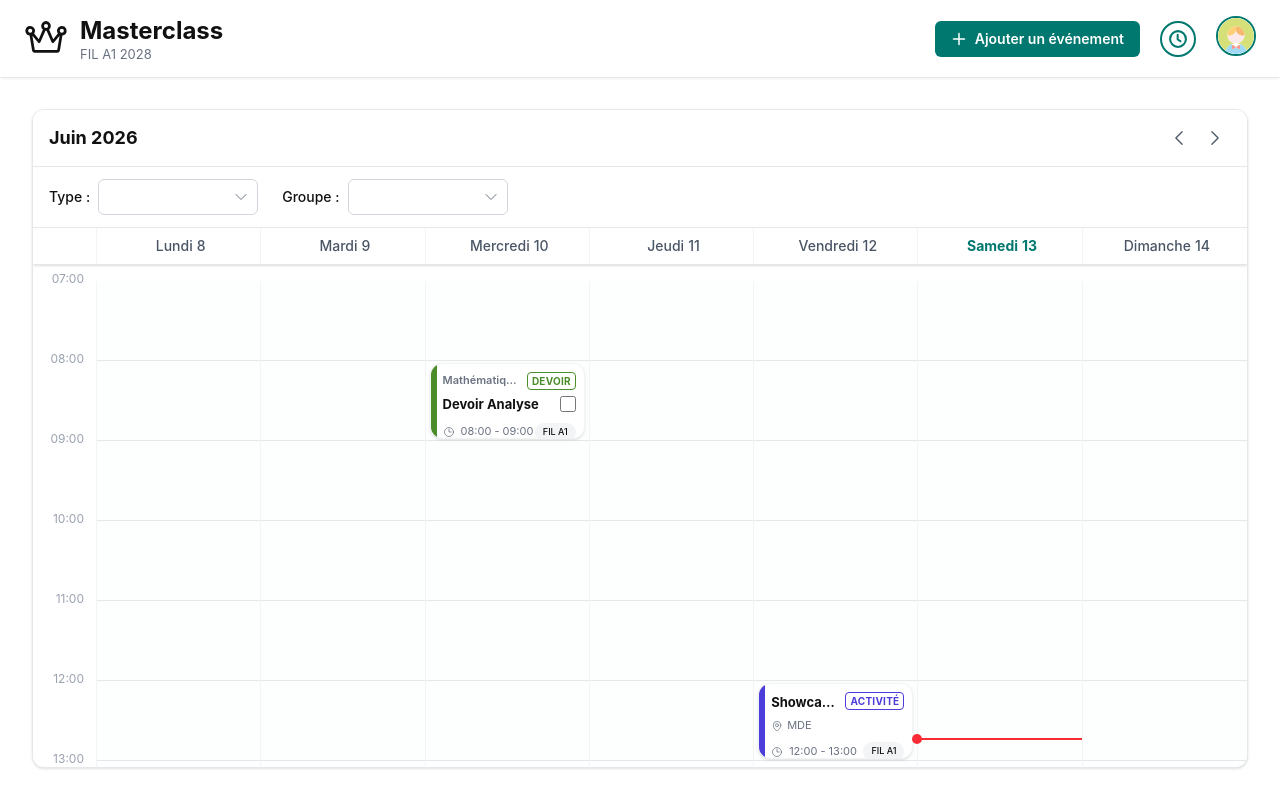
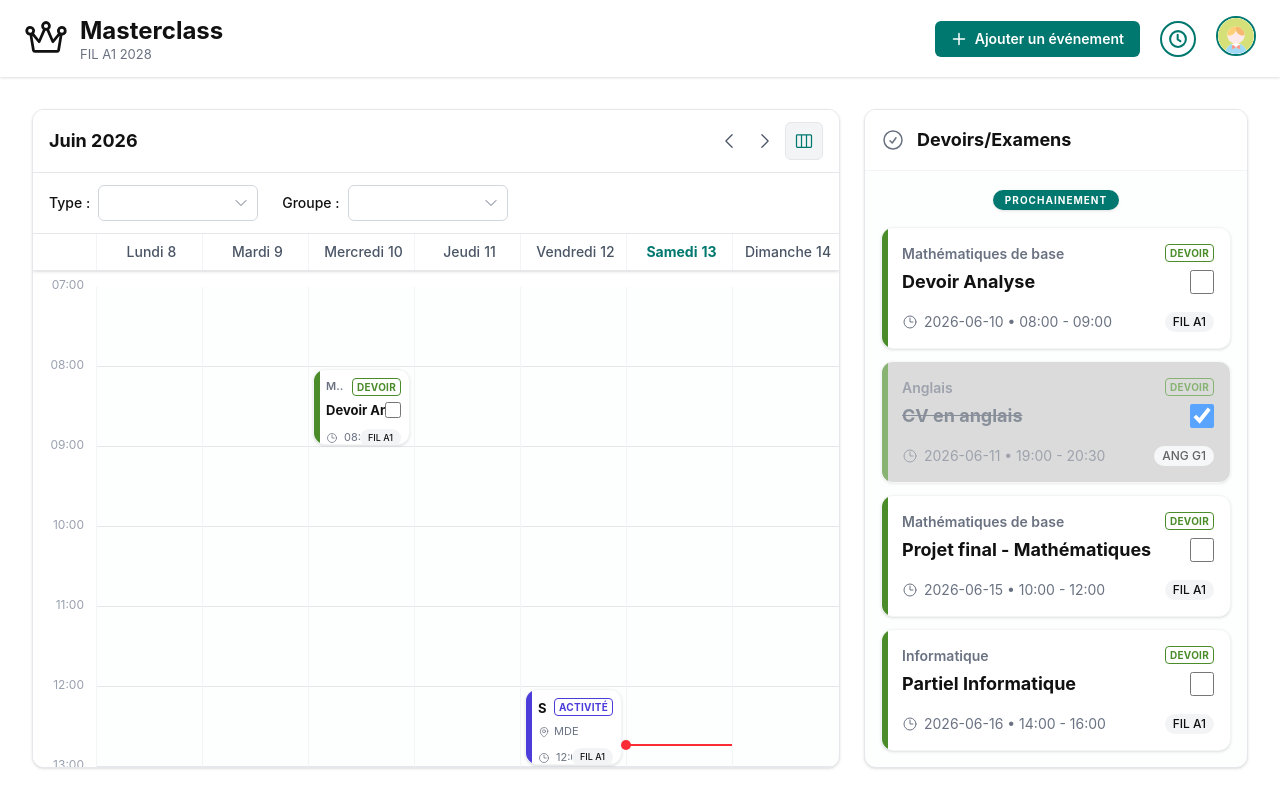
Before and after one commit to Arcols/Masterclass, a Vue app in the folder masterclass-front/: page / in a window 1280 px wide. Built offline with nearby package versions, Linux system fonts and the light colour scheme.

Commit message:
feat(ui): Ajout de la timeline des prochains devoirs/examens

```diff
--- /dev/null
+++ b/masterclass-front/src/components/TodoListPanel.vue
@@ -0,0 +1,80 @@
+<script setup lang="ts">
+import { ref, computed } from 'vue';
+import { CheckCircleIcon, ChevronDownIcon } from '@heroicons/vue/24/outline';
+import EventCard, { type EventData } from '@/components/event/EventCard.vue';
+import mockEvents from '@/mocks/events.json';
+
+const emit = defineEmits<{
+  (e: 'open-details', event: EventData): void;
+}>();
+
+// Plus besoin de la variable isOpen ici !
+
+const localEvents = ref<EventData[]>([...mockEvents] as EventData[]);
+
+const upcomingTasks = computed(() => {
+  return localEvents.value
+    .filter(e => e.type === 'devoir' || e.type === 'examen')
+    .sort((a, b) => new Date(a.date).getTime() - new Date(b.date).getTime());
+});
+
+const itemsPerPage = 4;
+const visibleCount = ref(itemsPerPage);
+
+const displayedTasks = computed(() => {
+  return upcomingTasks.value.slice(0, visibleCount.value);
+});
+
+const loadMore = () => {
+  visibleCount.value += itemsPerPage;
+};
+
+const handleToggleComplete = (id: string, newValue: boolean) => {
+  const task = localEvents.value.find(e => e.id === id);
+  if (task) task.isCompleted = newValue;
+};
+</script>
+
+<template>
+  <aside class="hidden lg:flex flex-col h-full w-80 xl:w-96 bg-white border border-gray-200 rounded-xl shadow-sm shrink-0 overflow-hidden">
+
+    <div class="p-4 border-b border-gray-100 flex items-center gap-3 shrink-0 bg-white z-10">
+      <CheckCircleIcon class="w-6 h-6 text-gray-500 shrink-0" />
+      <h2 class="font-bold text-[var(--color-black)] whitespace-nowrap text-lg">
+        Devoirs/Examens
+      </h2>
+    </div>
+
+    <div class="flex-1 overflow-y-auto p-4 flex flex-col items-center bg-gray-50/30">
+      <div class="mb-4 z-10 relative">
+        <span class="bg-[var(--color-primary)] text-white text-[10px] font-bold px-3 py-1 rounded-full uppercase tracking-widest shadow-sm">
+          Prochainement
+        </span>
+      </div>
+
+      <div class="w-full flex flex-col gap-3">
+        <div v-for="task in displayedTasks" :key="task.id" class="min-h-[110px]">
+          <EventCard
+            :event="task"
+            layout="list"
+            @open-details="emit('open-details', $event)"
+            @toggle-complete="handleToggleComplete"
+          />
+        </div>
+
+        <div v-if="displayedTasks.length === 0" class="text-center text-gray-500 py-6 text-sm">
+          Aucun devoir ou examen à venir.
+        </div>
+      </div>
+
+      <button
+        v-if="visibleCount < upcomingTasks.length"
+        @click="loadMore"
+        class="mt-6 w-full flex items-center justify-center gap-2 px-4 py-2.5 rounded-md bg-[var(--color-primary)] text-white text-sm font-medium transition hover:opacity-90 shadow-sm cursor-pointer"
+      >
+        Voir plus
+        <ChevronDownIcon class="w-4 h-4" />
+      </button>
+    </div>
+  </aside>
+</template>
--- a/masterclass-front/src/components/planning/PlanningBoard.vue
+++ b/masterclass-front/src/components/planning/PlanningBoard.vue
@@ -1,11 +1,11 @@
 <script setup lang="ts">
 import { ref, computed, onMounted, onUnmounted } from 'vue'
-import { ChevronLeftIcon, ChevronRightIcon } from '@heroicons/vue/24/outline'
+import { ChevronLeftIcon, ChevronRightIcon, ViewColumnsIcon } from '@heroicons/vue/24/outline'
 import PlanningColumn from './PlanningColumn.vue'
 import mockEvents from '@/mocks/events.json'
-import PlanningFilters from '@/components/PlanningFilters.vue'
 import type { EventData } from '@/components/event/EventCard.vue'
 import type { EventType } from '@/types/event.ts'
+import FiltersEvents from '@/components/FiltersEvents.vue'
 
 // ── CONFIGURATION DE LA GRILLE ──
 const START_HOUR = 7
@@ -137,6 +137,12 @@ const updateStatus = (id: string, newValue: boolean) => {
 const emit = defineEmits<{
   (e: 'open-details', event: EventData): void;
   (e: 'request-add', payload: { date: string; startTime: string }): void;
+  (e: 'toggle-sidebar'): void;
+}>();
+
+// prop pour savoir si la sidebar est déjà ouverte ou non
+const props = defineProps<{
+  isSidebarOpen?: boolean;
 }>();
 
 </script>
@@ -160,10 +166,19 @@ const emit = defineEmits<{
         >
           <ChevronRightIcon class="w-5 h-5" />
         </button>
+
+        <button
+          @click="emit('toggle-sidebar')"
+          class="hidden lg:flex items-center justify-center p-2 border border-gray-200 rounded-md transition-colors cursor-pointer"
+          :class="isSidebarOpen ? 'bg-gray-100 text-[var(--color-primary)]' : 'bg-white text-gray-500 hover:bg-gray-50'"
+          title="Afficher/Masquer la Timeline des devoirs"
+        >
+          <ViewColumnsIcon class="w-5 h-5" />
+        </button>
       </div>
     </div>
 
-    <PlanningFilters
+    <FiltersEvents
       v-model:selected-types="selectedTypes"
       v-model:selected-groups="selectedGroups"
       :available-groups="availableGroups"
--- a/masterclass-front/src/views/HistoryView.vue
+++ b/masterclass-front/src/views/HistoryView.vue
@@ -6,7 +6,7 @@ import EventCard, { type EventData } from '@/components/event/EventCard.vue';
 import EventDetailModal from '@/components/modals/EventDetailModal.vue';
 import mockEvents from '@/mocks/events.json';
 import type { EventType } from '@/types/event.ts';
-import PlanningFilters from '@/components/PlanningFilters.vue'
+import FiltersEvents from '@/components/FiltersEvents.vue'
 
 // ── DONNÉES ──
 const allEvents = ref<EventData[]>(mockEvents as EventData[]);
@@ -82,7 +82,7 @@ const handleEdit = (event: EventData) => {
       </h1>
 
       <div class="flex justify-center w-full max-w-4xl mb-8">
-        <PlanningFilters
+        <FiltersEvents
           class="!bg-transparent !border-none !px-0 justify-center"
           v-model:selected-types="selectedTypes"
           v-model:selected-groups="selectedGroups"
--- a/masterclass-front/src/views/HomeView.vue
+++ b/masterclass-front/src/views/HomeView.vue
@@ -1,12 +1,13 @@
 <script setup lang="ts">
 import { ref } from 'vue'
+import { useRouter } from 'vue-router'
 import Header from '@/components/Header.vue'
 import AddEventModal from '@/components/modals/AddEventModal.vue'
 import PlanningBoard from '@/components/planning/PlanningBoard.vue'
 import EventDetailModal from '@/components/modals/EventDetailModal.vue'
 import type { EventData } from '@/components/event/EventCard.vue'
 import { makeOnAddEvent, makeOnRequestAdd, makeHandleUpdateStatus, makeHandleDelete, makeHandleEdit } from '@/utils/appHandlers'
-import { useRouter } from 'vue-router'
+import TodoListPanel from '@/components/TodoListPanel.vue'
 
 const router = useRouter()
 const addEventRef = ref<InstanceType<typeof AddEventModal> | null>(null)
@@ -14,8 +15,10 @@ const addEventRef = ref<InstanceType<typeof AddEventModal> | null>(null)
 const onAddEvent = makeOnAddEvent(addEventRef)
 const onRequestAdd = makeOnRequestAdd(addEventRef)
 
-// L'état qui gère l'ouverture de la modale
 const selectedEvent = ref<EventData | null>(null);
+
+// ── NOUVEL ÉTAT POUR LE PANNEAU DE DROITE ──
+const isTodoListOpen = ref(true); // Ouvert par défaut sur grand écran
 
 const handleUpdateStatus = makeHandleUpdateStatus(selectedEvent)
 const handleDelete = makeHandleDelete(selectedEvent)
@@ -28,9 +31,8 @@ const handleEdit = (event: EventData) => {
 
 <template>
   <div class="w-full h-screen flex flex-col bg-[var(--color-background)] overflow-hidden">
-
     <Header
-      class="z-100 bg-[var(--color-background)] shadow-sm shrink-0"
+      class="z-50 bg-[var(--color-background)] shadow-sm shrink-0"
       :show-actions="true"
       :show-profile="true"
       subtitle="FIL A1 2028"
@@ -38,11 +40,18 @@ const handleEdit = (event: EventData) => {
       @open-history="router.push('/history')"
     />
 
-    <main class="flex-1 flex flex-col p-0 md:p-6 lg:p-8 min-h-0">
+    <main class="flex-1 flex gap-6 p-4 md:p-6 lg:p-8 min-h-0 overflow-hidden">
       <PlanningBoard
-        class="flex-1 min-h-0"
+        class="flex-1 min-w-0 min-h-0"
+        :is-sidebar-open="isTodoListOpen"
+        @toggle-sidebar="isTodoListOpen = !isTodoListOpen"
         @open-details="(evt) => selectedEvent = evt"
         @request-add="(p) => onRequestAdd(p)"
+      />
+
+      <TodoListPanel
+        v-if="isTodoListOpen"
+        @open-details="(evt) => selectedEvent = evt"
       />
     </main>
 
```
Also changed, not shown: masterclass-front/src/components/FiltersEvents.vue (renamed from masterclass-front/src/components/PlanningFilters.vue).
